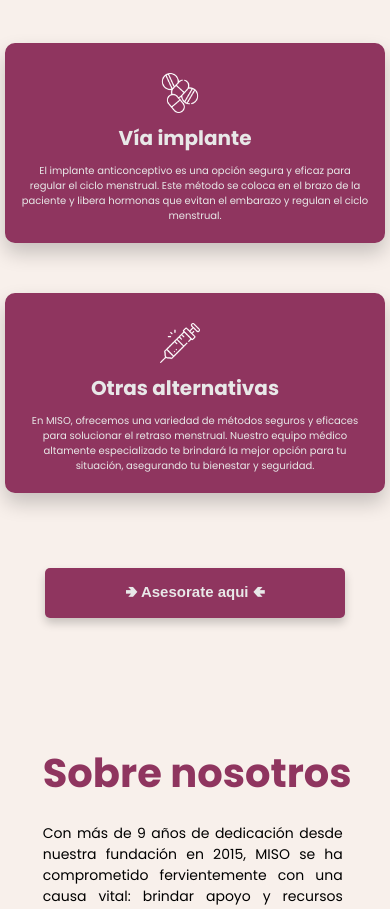
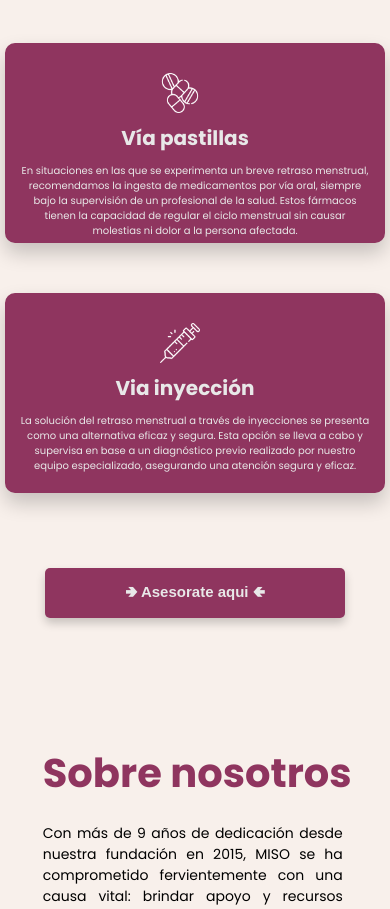
Before and after one commit to JordyJim/MISO, a plain HTML site: page src/index.html in a window 390 px wide. Shown: the part 2360-3269 px from the top of the page. Drawn offline with nearby package versions, Linux system fonts and the light colour scheme.

Commit message:
update-responsive-movil+METODOSv1

```diff
--- a/src/index.html
+++ b/src/index.html
@@ -306,9 +306,9 @@
 
                                 <img src="img/pastillas-para-dormir-white.png" class="img-metodo-1" alt="">
 
-                                <p class="heading">Vía implante</p>
+                                <p class="heading">Vía pastillas</p>
                                 <p class="para">
-                                    El implante anticonceptivo es una opción segura y eficaz para regular el ciclo menstrual. Este método se coloca en el brazo de la paciente y libera hormonas que evitan el embarazo y regulan el ciclo menstrual.
+                                    En situaciones en las que se experimenta un breve retraso menstrual, recomendamos la ingesta de medicamentos por vía oral, siempre bajo la supervisión de un profesional de la salud. Estos fármacos tienen la capacidad de regular el ciclo menstrual sin causar molestias ni dolor a la persona afectada.
                                 </p>
                             </div>
                         </div>
@@ -316,9 +316,9 @@
                         <div class="card">
                             <div class="content">
                                 <img src="img/inyeccion-white.png" class="img-metodo-1" alt="">
-                                <p class="heading">Otras alternativas</p>
+                                <p class="heading">Via inyección</p>
                                 <p class="para">
-                                    En MISO, ofrecemos una variedad de métodos seguros y eficaces para solucionar el retraso menstrual. Nuestro equipo médico altamente especializado te brindará la mejor opción para tu situación, asegurando tu bienestar y seguridad.
+                                    La solución del retraso menstrual a través de inyecciones se presenta como una alternativa eficaz y segura. Esta opción se lleva a cabo y supervisa en base a un diagnóstico previo realizado por nuestro equipo especializado, asegurando una atención segura y eficaz.
                                 </p>
                             </div>
                         </div>
```
